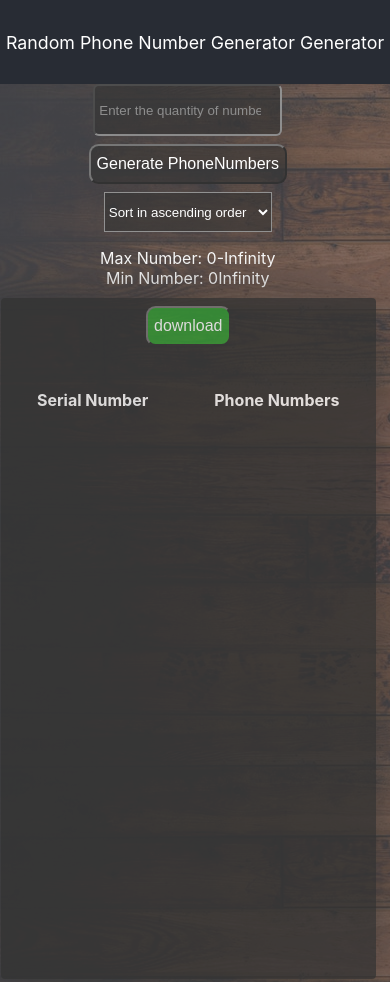
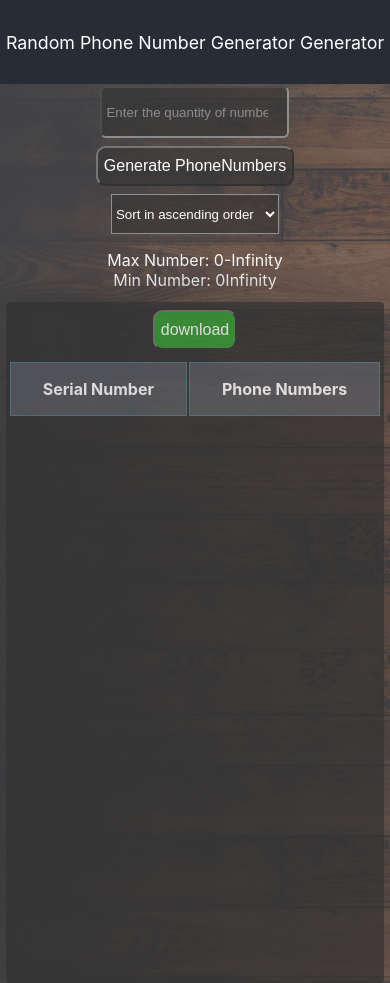
Before and after one commit to ddouglasz/Random-Phone-Number-Generator, a React (Create React App) app: page / in a window 390 px wide. Built offline with nearby package versions, Linux system fonts and the light colour scheme.

Commit message:
style table header properly

```diff
--- a/src/components/RandomGenerator.scss
+++ b/src/components/RandomGenerator.scss
@@ -1,12 +1,12 @@
 .home-page-body{
   display: flex;
-  @media screen and (max-width: 700px) {
+  @media screen and (max-width: 750px) {
     display: grid;
     height: auto;
+    justify-content: space-evenly;
   }
   flex-direction: column 1 3;
   justify-content: flex-start;
-  // background-color:   #808113;
   background: linear-gradient(rgba(0, 0, 0, 0.6), rgba(0, 0, 0, 0.6)), url("../assets/wood.jpg");
   opacity: 0.8;
   height: 90vh;
@@ -18,6 +18,7 @@
       text-align:  center;
       display: grid;
       justify-items: center;
+      margin: 2px 0;
     }
   }
 
@@ -67,9 +68,9 @@
   .number-table-body {
     overflow: hidden;
     width: 40rem;
-    @media screen and (max-width: 700px) {
+    @media screen and (max-width: 750px) {
       width: fit-content;
-      margin: 0 0 3px 1px;
+      // margin: 0 0 3px 1px;
     }
     height: 80vh;
     text-align: center;
@@ -95,11 +96,13 @@
       position: sticky;
       position: -webkit-sticky; /* Safari */
       top: 0;
-      padding: 2rem;
+      padding: 1rem 2rem;
+      background-color: #282c34;
+      border: 1px solid #265966;
+      ;
     }
     td {
       border: 1px solid #f31129;
-      margin-top: 20px;
     }
   }
 
```
